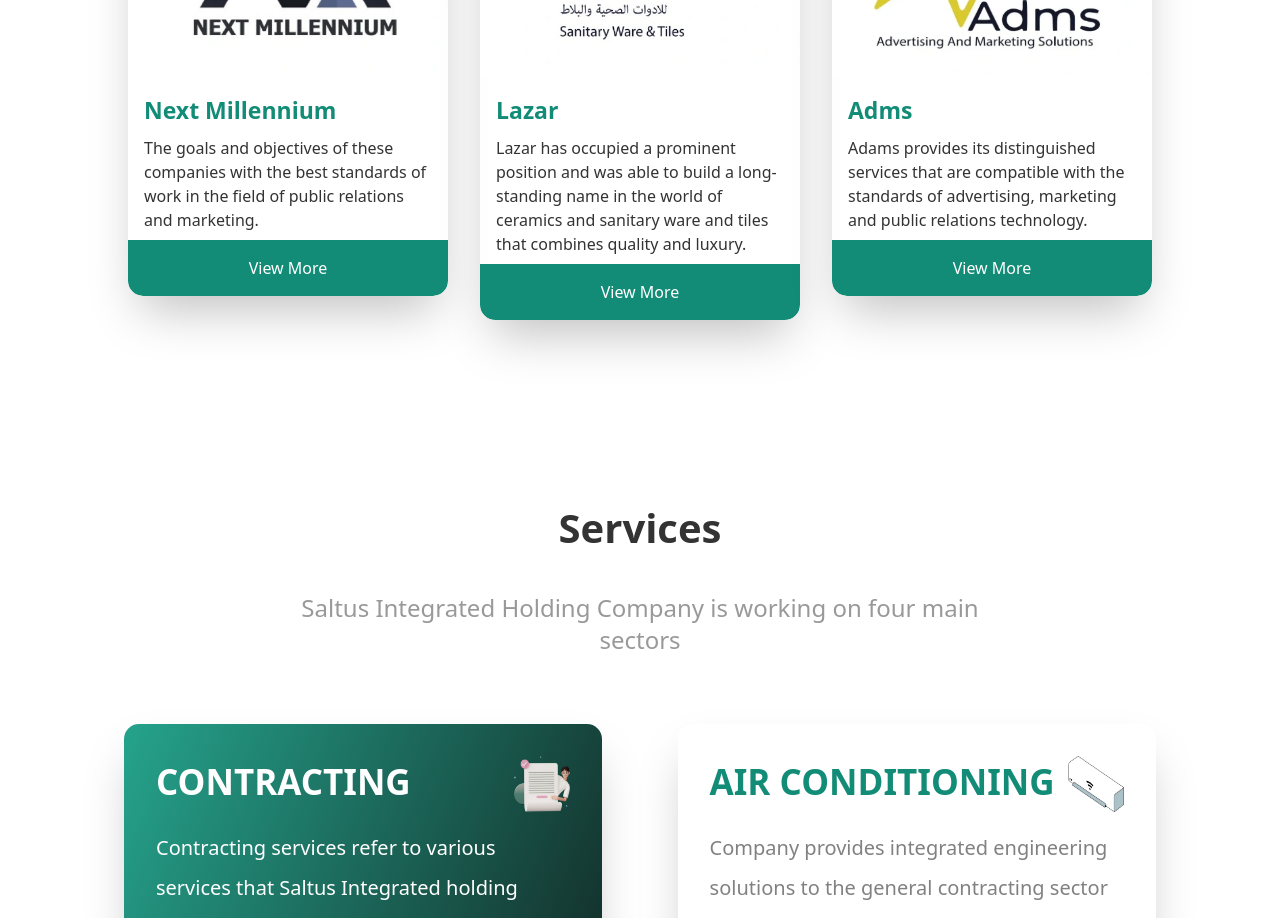
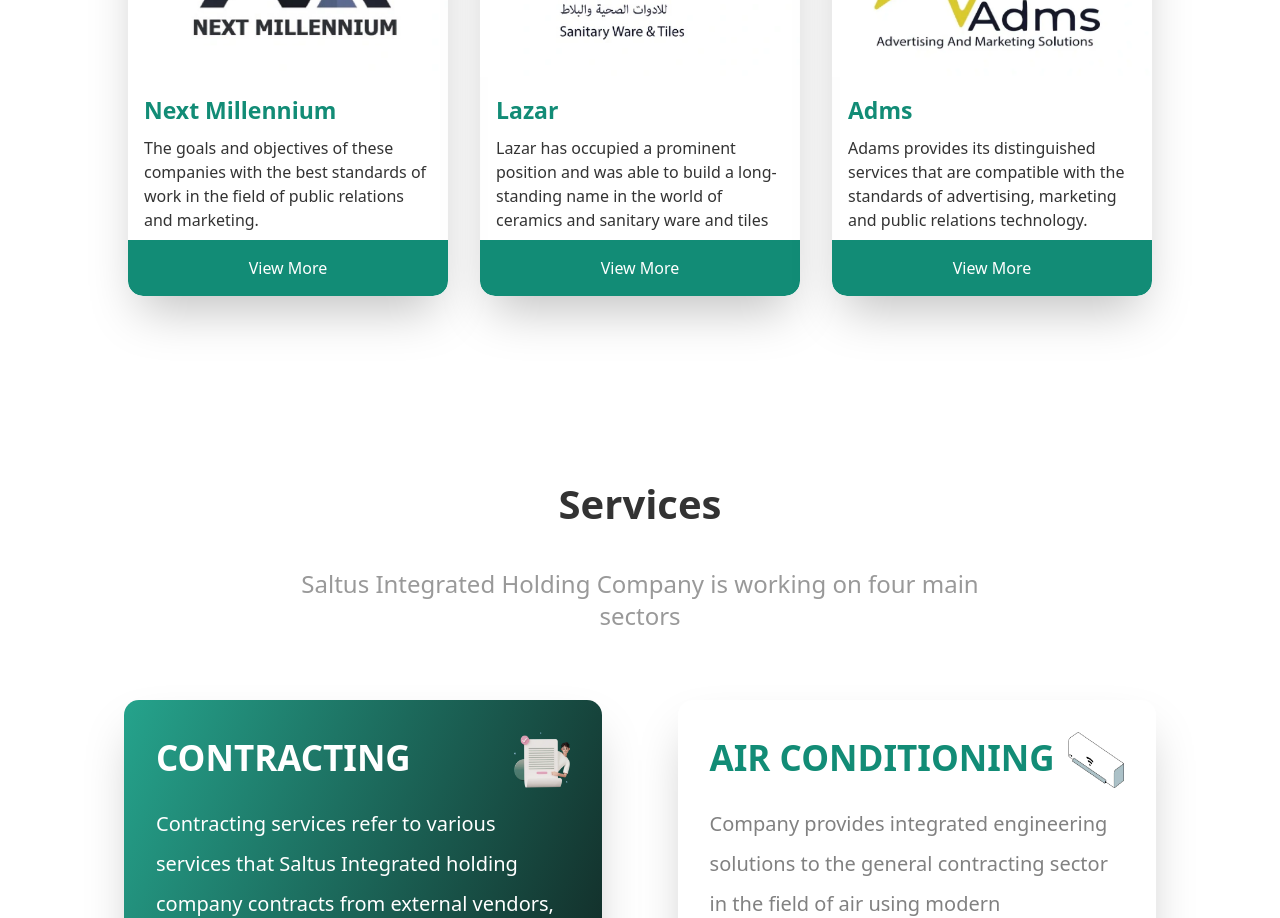
Before and after one commit to Zeyad-Hegazy/saltus, a React (Vite) app: page / in a window 1280 px wide. Shown: the part 3240-4158 px from the top of the page. Built offline with nearby package versions, Linux system fonts and the light colour scheme.

Commit message:
Update companies.js

```diff
--- a/src/data/companies.js
+++ b/src/data/companies.js
@@ -62,7 +62,7 @@
 		image: Lazar_image,
 		title: "Lazar",
 		mini_description:
-			"Lazar has occupied a prominent position and was able to build a long-standing name in the world of ceramics and sanitary ware and tiles that combines quality and luxury.",
+			"Lazar has occupied a prominent position and was able to build a long-standing name in the world of ceramics and sanitary ware and tiles",
 		full_description:
 			"Lazar has occupied a prominent position and was able to build a long-standing name in the world of ceramics and sanitary ware and tiles that combines quality and luxury. We meet the needs and desires of our customers who have refined taste by providing the largest selection of ceramic and porcelain products with the finest materials and the latest international designs, with our commitment to providing distinguished services to gain the trust of our customers. All of this stems from our vision, through which we seek to elevate the customer’s taste and to be the symbol of the high-end decorations and designs of our products. Because we believe in the importance of our customers, whom we consider success partners, we have been keen since our inception on pre- and after-sales services.",
 		role: "Sanitary Ware , ceramics and Tiles",
```
